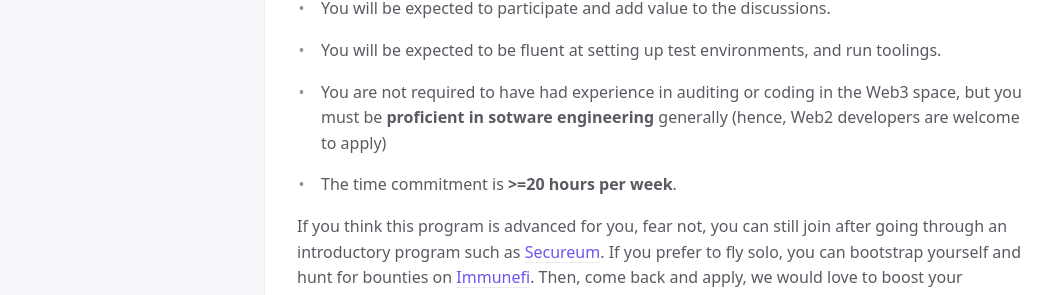
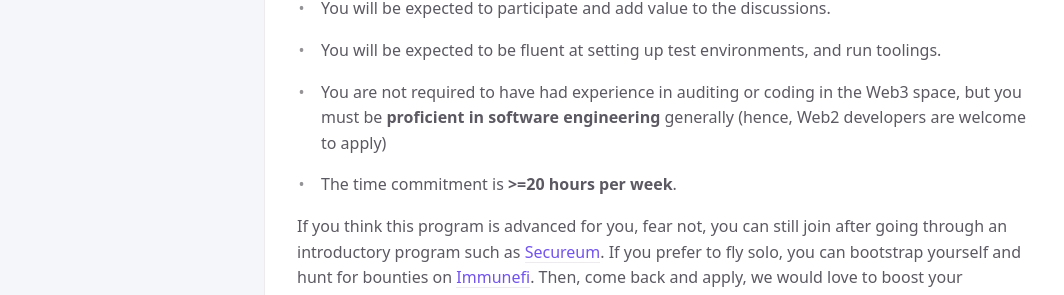
Before and after one commit to yacademy/yacademy.github.io, a Jekyll site: the page built from fellowship-program.md, in a window 1280 px wide and 1371 px high. Shown: the part 308-603 px from the top of the window, without its empty margins (107-1171 px from the left). Built offline with Jekyll 4.4.1, drawn with Linux system fonts in a browser that asks for light colours.

Commit message:
Update fellowship-program.md

```diff
--- a/fellowship-program.md
+++ b/fellowship-program.md
@@ -17,7 +17,7 @@ yAcademy fellowships are **not** introductory programs to software auditing. The
 
 * You will be expected to be fluent at setting up test environments, and run toolings.
 
-* You are not required to have had experience in auditing or coding in the Web3 space, but you must be **proficient in sotware engineering** generally (hence, Web2 developers are welcome to apply)
+* You are not required to have had experience in auditing or coding in the Web3 space, but you must be **proficient in software engineering** generally (hence, Web2 developers are welcome to apply)
 
 
 * The time commitment is **>=20 hours per week**.
```
